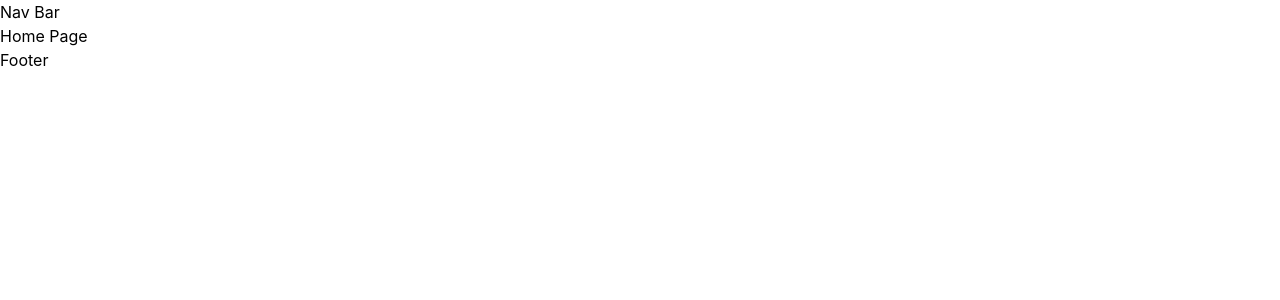
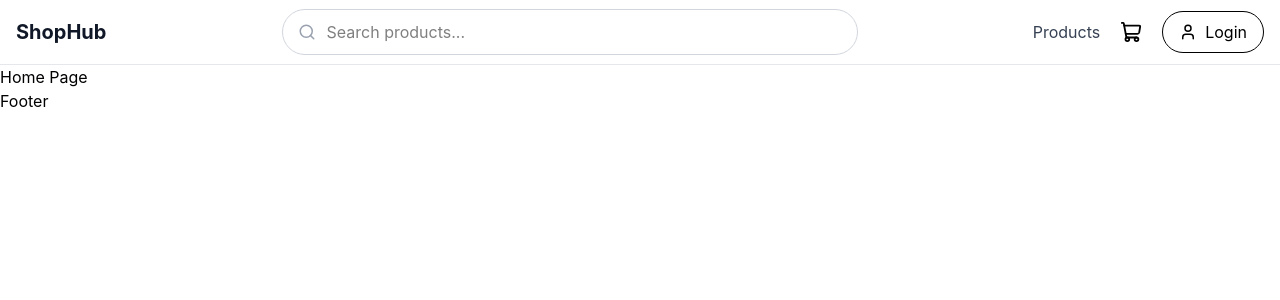
Before and after one commit to Brianoyaro/oyaro-corp, a React (Vite) app in the folder e-commerce-frontend/: page / in a window 1280 px wide. Shown: the top 300 px of the page. Built offline with nearby package versions, Linux system fonts and the light colour scheme; no server answers.

Commit message:
fixed typos in cartcontex creator

```diff
--- a/e-commerce-frontend/src/App.jsx
+++ b/e-commerce-frontend/src/App.jsx
@@ -8,7 +8,7 @@ import { CartProvider } from './context/CartContext';
 import { ProtectedRoute } from './components/ProtectedRoute';
 import { Dashboard } from './components/Dashboard';
 
-import { Navbar } from './components/Navbar';
+import Navbar from './components/Navbar';
 import { Footer } from './components/Footer';
 import { Home } from './pages/Home';
 
--- a/e-commerce-frontend/src/api/cartApi.jsx
+++ b/e-commerce-frontend/src/api/cartApi.jsx
@@ -6,7 +6,7 @@ export const cartApi =  {
             //
             console.log("Fetching user's cart from the backend");
             const response = await apiClient.get("/cart")
-            return response
+            return response.data
         } catch  (error) {
             console.error("Failed to fetch user's cart");
             throw new Error(error);
@@ -17,7 +17,7 @@ export const cartApi =  {
         try {
             console.log(`removing product with id: ${productId} from user's cart`)
             const response = await apiClient.delete(`/cart/${productId}`)
-            return response
+            return response.data
         } catch (error) {
             console.error("Could not remove item from cart{BACKEND")
             throw new Error(error)
@@ -28,7 +28,7 @@ export const cartApi =  {
         try {
             console.log("Clearing user's cart")
             const response = await apiClient.delete("/cart/clear/all")
-            return response
+            return response.data
         } catch (error) {
             console.error("Failed to clear user's cart")
             throw new Error(error)
@@ -38,8 +38,9 @@ export const cartApi =  {
     addToCart: async (data) => {
         try {
             console.log("adding item to cart")
-            const response = await apiClient.post("/cart/add", {data})
-            return response
+            const response = await apiClient.post("/cart/add", data)
+            console.log(response)
+            return response.data
         } catch (error) {
             console.error("Failed to add product to cart")
             throw new Error(error)
@@ -49,8 +50,8 @@ export const cartApi =  {
     updateItem: async (productId, newQuantity) => {
         try {
             console.log("Updating product quantity in cart")
-            const response = await apiClient.put(`/cart/update/${productId}`, newQuantity)
-            return response
+            const response = await apiClient.put(`/cart/update/${productId}`, { newQuantity: newQuantity})
+            return response.data
         } catch (error) {
             console.error("Failed to update product item in the cart")
             throw new Error(error)
--- a/e-commerce-frontend/src/components/Navbar.jsx
+++ b/e-commerce-frontend/src/components/Navbar.jsx
@@ -1,7 +1,369 @@
-export function Navbar() {
-    return(
-    <>
-        <h1>Nav Bar</h1>
-    </>
-    )
+import { useContext, useState } from "react";
+import { Link } from "react-router-dom";
+import {
+  ShoppingCart,
+  Menu,
+  X,
+  Search,
+  User,
+} from "lucide-react";
+
+import { CartContext } from "../context/CartContext";
+import { AuthContext } from "../context/AuthContext";
+
+export default function Navbar() {
+  const [mobileMenuOpen, setMobileMenuOpen] =
+    useState(false);
+
+  const { getCartItemCount } =
+    useContext(CartContext);
+
+  const {
+    isAuthenticated,
+    user,
+    logout,
+  } = useContext(AuthContext);
+
+  const cartCount = getCartItemCount();
+
+  return (
+    <header
+      className="
+        sticky
+        top-0
+        z-50
+        bg-white/95
+        backdrop-blur-md
+        border-b
+        border-gray-200
+      "
+    >
+      <div
+        className="
+          max-w-7xl
+          mx-auto
+          px-4
+          h-16
+          flex
+          items-center
+          justify-between
+          gap-4
+        "
+      >
+        {/* Logo */}
+
+        <Link
+          to="/"
+          className="
+            text-xl
+            font-bold
+            text-gray-900
+            shrink-0
+          "
+        >
+          ShopHub
+        </Link>
+
+        {/* Search */}
+
+        <div
+          className="
+            hidden
+            md:flex
+            items-center
+            flex-1
+            max-w-xl
+            mx-6
+            relative
+          "
+        >
+          <Search
+            size={18}
+            className="
+              absolute
+              left-4
+              text-gray-400
+            "
+          />
+
+          <input
+            type="text"
+            placeholder="Search products..."
+            className="
+              w-full
+              pl-11
+              pr-4
+              py-2.5
+              border
+              border-gray-300
+              rounded-full
+              focus:outline-none
+              focus:ring-2
+              focus:ring-blue-500
+            "
+          />
+        </div>
+
+        {/* Desktop Menu */}
+
+        <div
+          className="
+            hidden
+            md:flex
+            items-center
+            gap-5
+          "
+        >
+          <Link
+            to="/products"
+            className="
+              text-gray-700
+              hover:text-black
+            "
+          >
+            Products
+          </Link>
+
+          {/* Cart */}
+
+          <Link
+            to="/cart"
+            className="relative"
+          >
+            <ShoppingCart size={22} />
+
+            {cartCount > 0 && (
+              <span
+                className="
+                  absolute
+                  -top-2
+                  -right-2
+                  bg-red-500
+                  text-white
+                  text-xs
+                  min-w-[20px]
+                  h-5
+                  rounded-full
+                  flex
+                  items-center
+                  justify-center
+                  px-1
+                "
+              >
+                {cartCount}
+              </span>
+            )}
+          </Link>
+
+          {isAuthenticated ? (
+            <div
+              className="
+                flex
+                items-center
+                gap-3
+              "
+            >
+              <span className="text-sm">
+                {user?.name}
+              </span>
+
+              <button
+                onClick={logout}
+                className="
+                  text-sm
+                  px-4
+                  py-2
+                  border
+                  rounded-lg
+                  hover:bg-gray-100
+                "
+              >
+                Logout
+              </button>
+            </div>
+          ) : (
+            <Link
+              to="/login"
+              className="
+                flex
+                items-center
+                gap-2
+                px-4
+                py-2
+                border
+                rounded-full
+                hover:shadow-md
+              "
+            >
+              <User size={18} />
+              Login
+            </Link>
+          )}
+        </div>
+
+        {/* Mobile Controls */}
+
+        <div
+          className="
+            flex
+            md:hidden
+            items-center
+            gap-4
+          "
+        >
+          <Link
+            to="/cart"
+            className="relative"
+          >
+            <ShoppingCart size={22} />
+
+            {cartCount > 0 && (
+              <span
+                className="
+                  absolute
+                  -top-2
+                  -right-2
+                  bg-red-500
+                  text-white
+                  text-xs
+                  min-w-[18px]
+                  h-[18px]
+                  rounded-full
+                  flex
+                  items-center
+                  justify-center
+                "
+              >
+                {cartCount}
+              </span>
+            )}
+          </Link>
+
+          <button
+            onClick={() =>
+              setMobileMenuOpen(
+                !mobileMenuOpen
+              )
+            }
+          >
+            {mobileMenuOpen ? (
+              <X size={24} />
+            ) : (
+              <Menu size={24} />
+            )}
+          </button>
+        </div>
+      </div>
+
+      {/* Mobile Menu */}
+
+      {mobileMenuOpen && (
+        <div
+          className="
+            md:hidden
+            border-t
+            bg-white
+          "
+        >
+          <div className="p-4 space-y-4">
+
+            <div className="relative">
+              <Search
+                size={18}
+                className="
+                  absolute
+                  left-4
+                  top-1/2
+                  -translate-y-1/2
+                  text-gray-400
+                "
+              />
+
+              <input
+                type="text"
+                placeholder="Search products..."
+                className="
+                  w-full
+                  pl-11
+                  pr-4
+                  py-3
+                  border
+                  rounded-full
+                "
+              />
+            </div>
+
+            <Link
+              to="/products"
+              className="
+                block
+                py-2
+              "
+              onClick={() =>
+                setMobileMenuOpen(false)
+              }
+            >
+              Products
+            </Link>
+
+            <Link
+              to="/cart"
+              className="
+                block
+                py-2
+              "
+              onClick={() =>
+                setMobileMenuOpen(false)
+              }
+            >
+              Cart ({cartCount})
+            </Link>
+
+            {isAuthenticated ? (
+              <>
+                <Link
+                  to="/profile"
+                  className="
+                    block
+                    py-2
+                  "
+                  onClick={() =>
+                    setMobileMenuOpen(false)
+                  }
+                >
+                  Profile
+                </Link>
+
+                <button
+                  onClick={logout}
+                  className="
+                    w-full
+                    py-3
+                    bg-gray-100
+                    rounded-xl
+                  "
+                >
+                  Logout
+                </button>
+              </>
+            ) : (
+              <Link
+                to="/login"
+                className="
+                  block
+                  text-center
+                  py-3
+                  bg-blue-600
+                  text-white
+                  rounded-xl
+                "
+              >
+                Login
+              </Link>
+            )}
+          </div>
+        </div>
+      )}
+    </header>
+  );
 }
--- a/e-commerce-frontend/src/pages/CartView.jsx
+++ b/e-commerce-frontend/src/pages/CartView.jsx
@@ -98,7 +98,7 @@ export default function CartView() {
               {/* Image */}
 
               <img
-                src={`${baseUrl}${item.imgUrl}`}
+                src={item.imgUrl}
                 alt={item.productName}
                 className="
                   w-full
```
Also changed, not shown: e-commerce-frontend/src/context/CartContext.jsx (+34 -24 lines).
